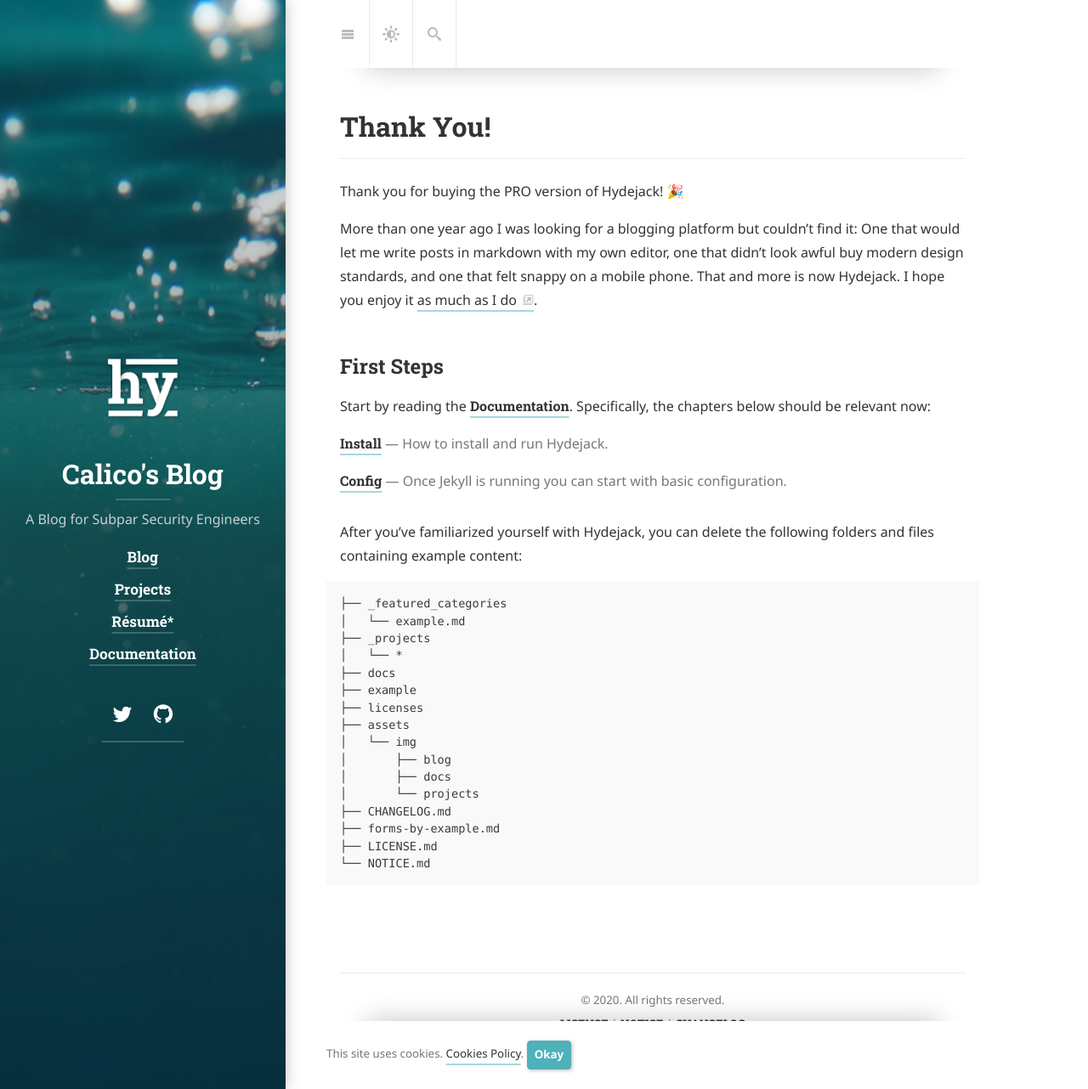
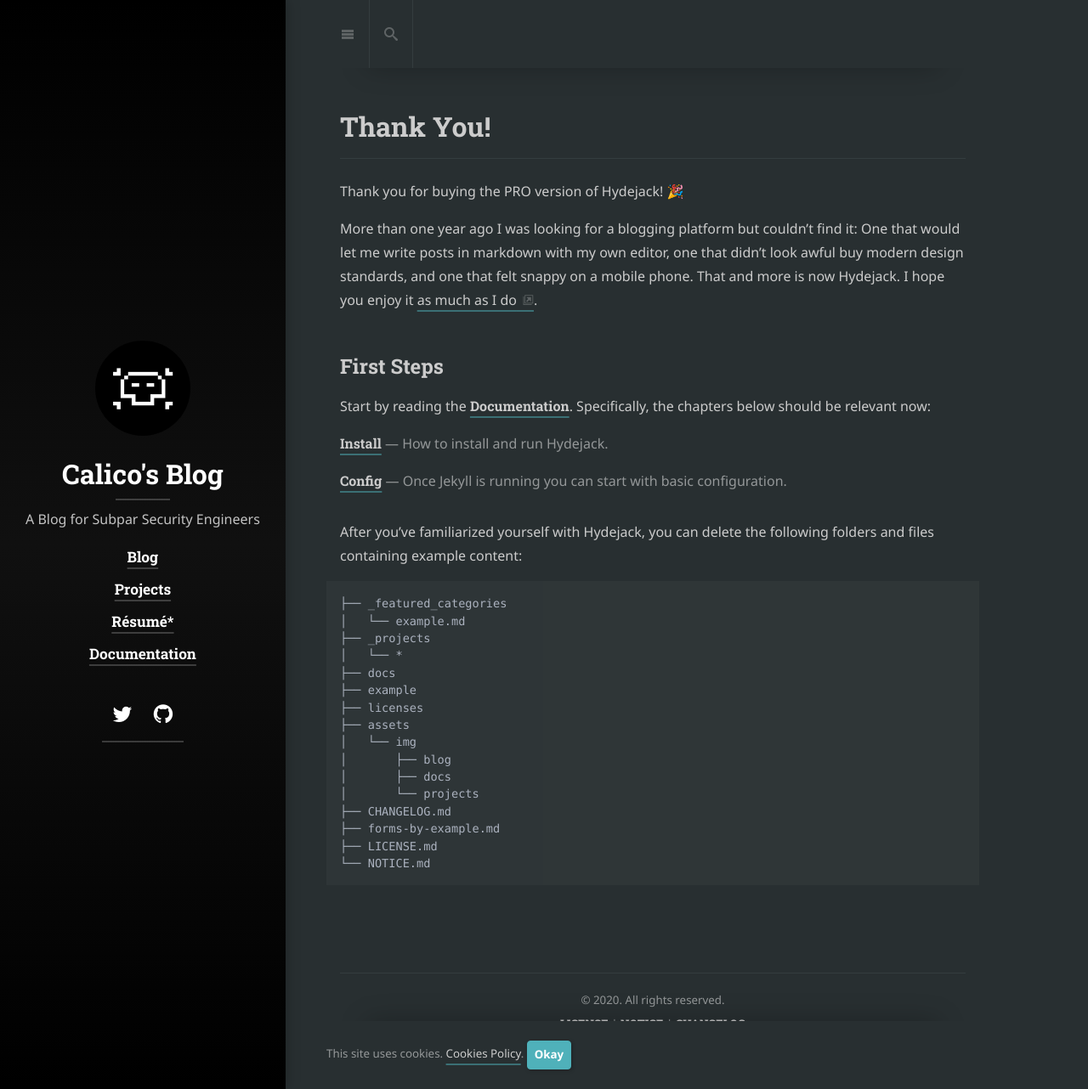
Before and after one commit to jmagi98/jmagi98.github.io, a Jekyll site: the page built from index.md, in a window 1280 px wide and 1282 px high. Shown: the whole window at 85% size. Built offline with Jekyll 4.4.1, drawn with Linux system fonts in a browser that asks for light colours; cached includes are drawn as plain includes; nearby versions of some CDN libraries; some web fonts are replaced; library files that are not in the unit come from our copies.

Commit message:
updated basic config

```diff
--- a/_config.yml
+++ b/_config.yml
@@ -90,7 +90,7 @@ paginate_path:         /blog/:num/
 # ----------------------------------------------------------------------------------------
 
 # Sidebar image and theme color of the site.
-accent_image:          /assets/img/sidebar-bg.jpg
+accent_image:          /assets/img/sidebar-bg.png
 accent_color:          rgb(79,177,186)
 
 # This is used for the `theme-color` meta tag,
@@ -262,13 +262,13 @@ hydejack:
   # Note that dark mode only works in the PRO version of Hydejack.
   dark_mode:
     # Set to `true` to always use the dark theme.
-    always:            false
+    always:            true
 
     # Set to `true` to use the dark theme based on visitors' preference (OS setting).
     dynamic:           true
 
     # Set to `true` to allow visitors to switch between light and dark mode.
-    icon:              true
+    icon:              false
 
   # ⚡️ DANGER ZONE ⚡️
   # ----------------
```
Also changed, not shown: assets/img/logo.png, assets/img/sidebar-bg-old.jpg (renamed from assets/img/sidebar-bg.jpg), assets/img/sidebar-bg.png (added), 3 other files.
